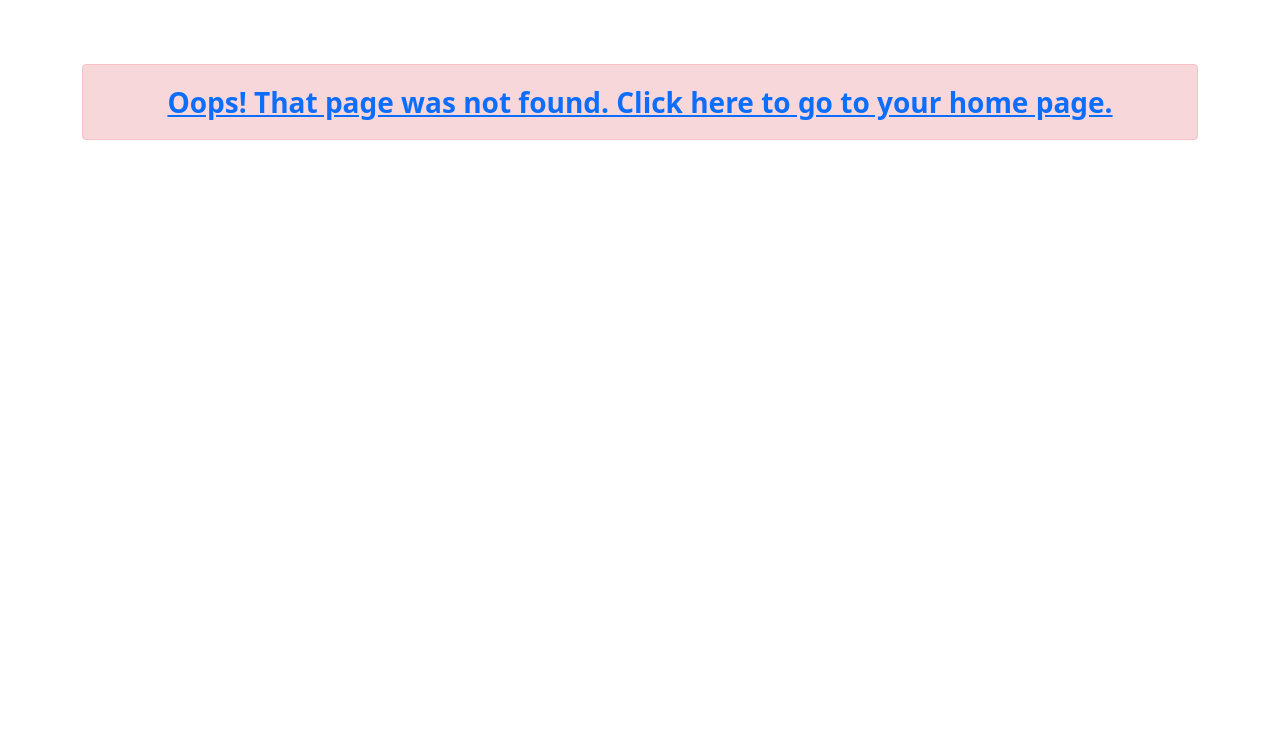
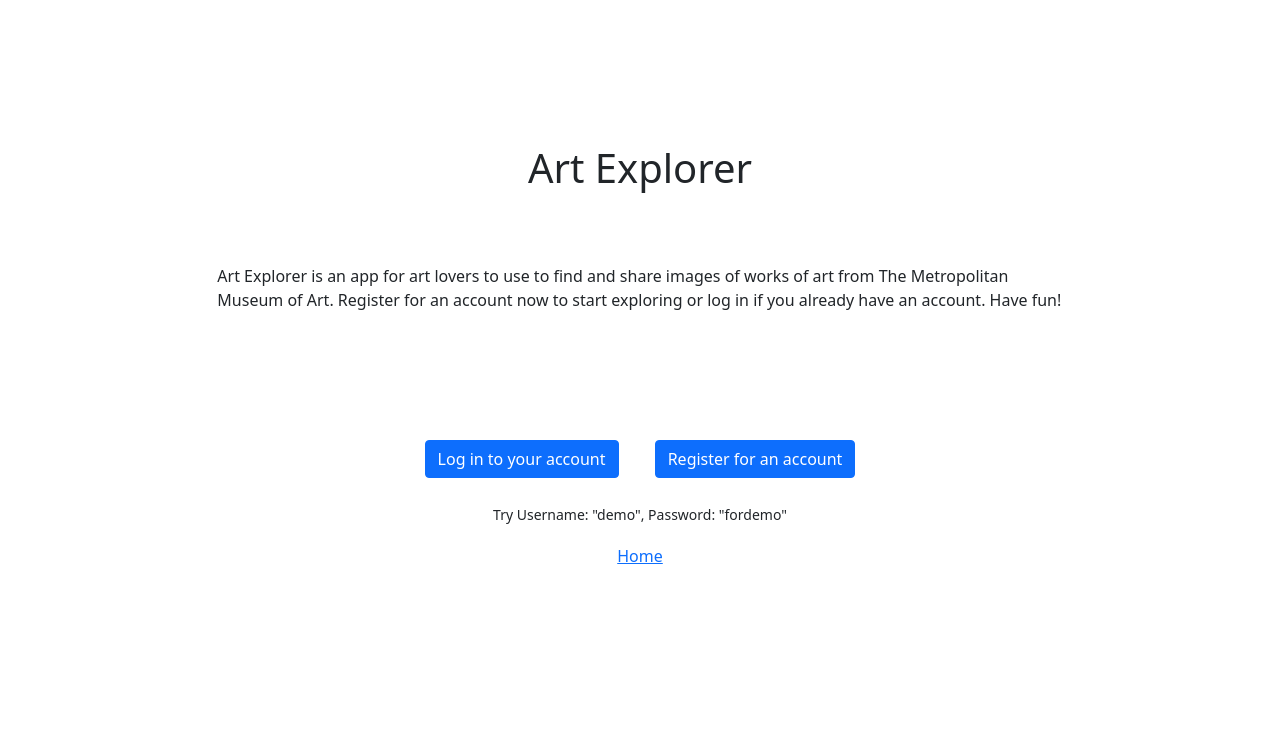
Before and after one commit to michaelj-github/art_explorer, a Flask app: page /learnmore in a window 1280 px wide. Shown: the part 56-800 px from the top of the page. Run offline with Flask 2, Linux system fonts and the light colour scheme.

Commit message:
add learn more page and demo account

```diff
--- a/app.py
+++ b/app.py
@@ -59,6 +59,11 @@ def home_page():
         return render_template('index.html')
     else:
         return redirect(f"/user/{session['username']}")
+
+@app.route('/learnmore')
+def learnmore_page():
+    """Reroute to display the information about this app."""
+    return render_template('learnmore.html')
 
 @app.route('/login', methods=['GET', 'POST'])
 def login_user():
@@ -279,8 +284,11 @@ def update_comments(user_art_id):
         form = UpdateComments(obj=user_art)
         if form.validate_on_submit():
             user_art.comment = form.comment.data
-            db.session.commit()
-            flash('Successfully Updated Your Comments!', "success")
+            if session['username'] != "demo":
+                db.session.commit()
+                flash('Successfully Updated Your Comments!', "success")
+            else:
+                flash('Register for an account to add comments!', "success")
             return redirect(f"/artwork/detail/{user_art.artwork_id}")
         return render_template('update_comments.html', form=form, user=user, art=art)
 
--- /dev/null
+++ b/templates/learnmore.html
@@ -0,0 +1,68 @@
+{% extends 'base.html' %} {% block content %}
+
+<div class="container">
+  <div
+    class="fixed-bottom d-flex aligns-items-center justify-content-center"
+    style="height: 75%"
+  >
+    <div>
+      <div class="row">
+        <h1>Art Explorer</h1>
+      </div>
+    </div>
+  </div>
+
+  <div
+    class="fixed-bottom d-flex aligns-items-center justify-content-center"
+    style="height: 60%"
+  >
+    <div class="row">
+      <div class="col-2">
+        <p></p>
+      </div>
+      <div class="col-8">
+        <p>
+          Art Explorer is an app for art lovers to use to find and share images
+          of works of art from The Metropolitan Museum of Art. Register for an
+          account now to start exploring or log in if you already have an
+          account. Have fun!
+        </p>
+      </div>
+    </div>
+  </div>
+
+  <div
+    class="fixed-bottom d-flex aligns-items-center justify-content-center"
+    style="height: 40%"
+  >
+    <div>
+      <a href="/login" class="btn btn-primary btn-md m-3"
+        >Log in to your account</a
+      >
+      <!-- <span class="fs-3 fw-bold primary">or</span> -->
+      <a href="/register" class="font-bold btn btn-primary btn-md m-3"
+        >Register for an account</a
+      >
+    </div>
+  </div>
+
+  <div
+    class="fixed-bottom d-flex aligns-items-center justify-content-center"
+    style="height: 30%"
+  >
+    <p class="d-flex aligns-items-center justify-content-center">
+      <small>Try Username: "demo", Password: "fordemo"</small>
+    </p>
+  </div>
+
+  <div
+    class="fixed-bottom d-flex aligns-items-center justify-content-center"
+    style="height: 25%"
+  >
+    <p class="d-flex aligns-items-center justify-content-center">
+      <a href="/">Home</a>
+    </p>
+  </div>
+</div>
+
+{% endblock %}
```
Also changed, not shown: templates/index.html (+16 -3 lines), README.md.
